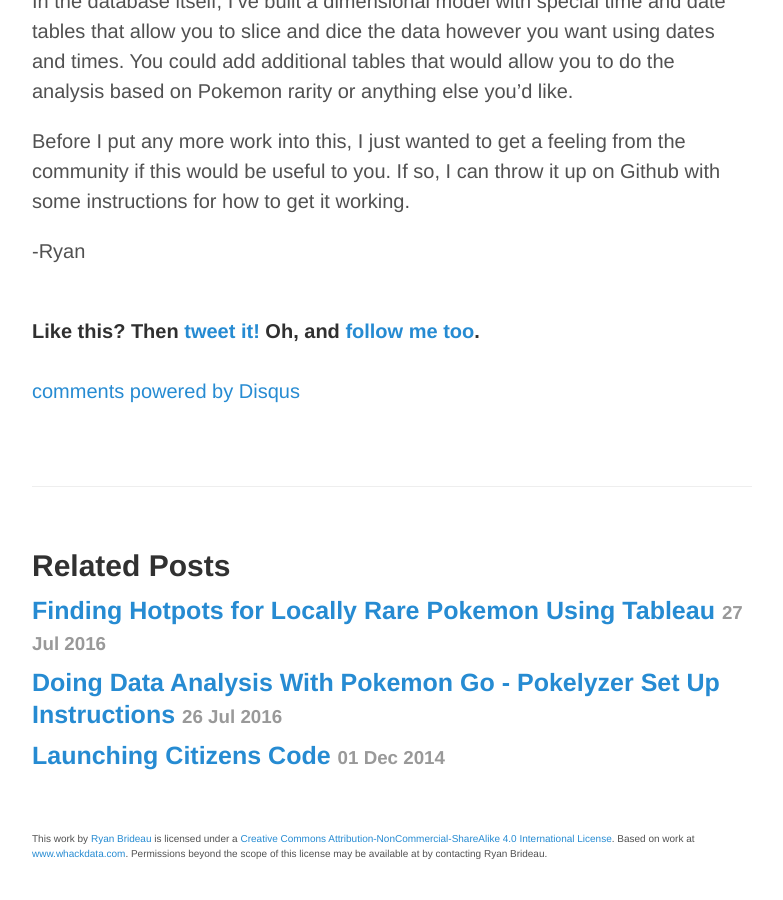
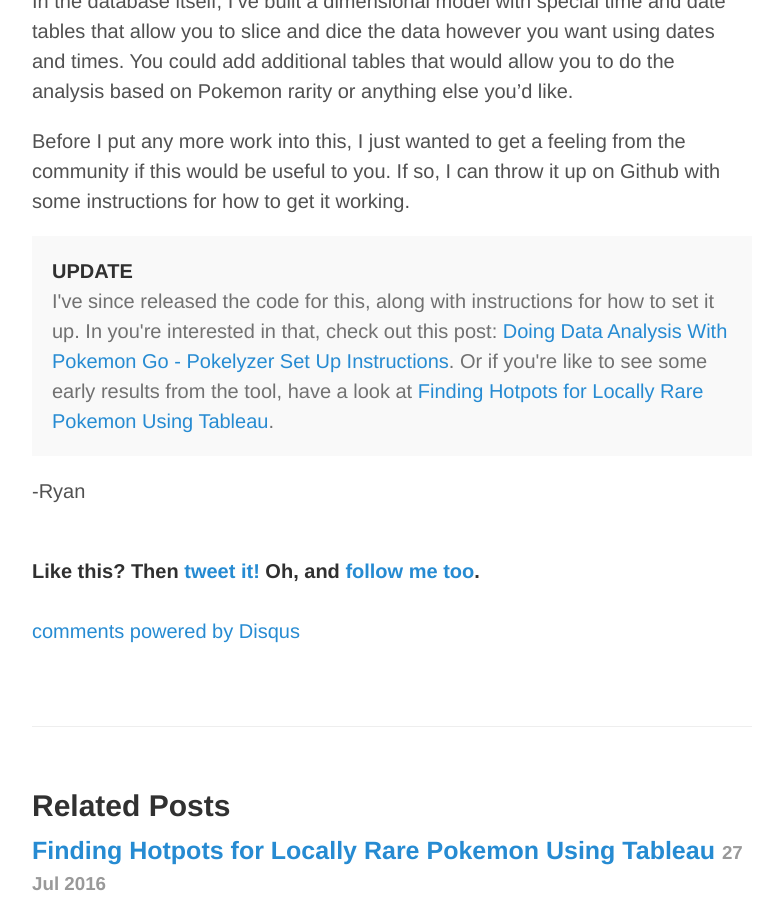
Before and after one commit to Brideau/whackdata, a Jekyll site: the page built from _posts/2016-07-25-tool-for-analyzing-mapping-pokemon-go.md, in a window 1280 px wide and 900 px high, scrolled down 1865 px. Shown: the whole window, without its empty margins (248-1031 px from the left). Built offline with Jekyll 4.4.1, drawn with Linux system fonts in a browser that asks for light colours; Markdown is read by kramdown in place of the engine named in the settings; comment, search, counter and statistics services are not loaded.

Commit message:
Updated original post

```diff
--- a/_posts/2016-07-25-tool-for-analyzing-mapping-pokemon-go.md
+++ b/_posts/2016-07-25-tool-for-analyzing-mapping-pokemon-go.md
@@ -23,4 +23,9 @@ In the database itself, I've built a dimensional model with special time and dat
 
 Before I put any more work into this, I just wanted to get a feeling from the community if this would be useful to you. If so, I can throw it up on Github with some instructions for how to get it working.
 
+<p class="message">
+<strong>UPDATE</strong><br>
+I've since released the code for this, along with instructions for how to set it up. In you're interested in that, check out this post: <a href="/2016/07/26/instructions-analyzing-pokemon-go-data/">Doing Data Analysis With Pokemon Go - Pokelyzer Set Up Instructions</a>. Or if you're like to see some early results from the tool, have a look at <a href="/2016/07/27/finding-locally-rare-pokemon/">Finding Hotpots for Locally Rare Pokemon Using Tableau</a>.
+</p>
+
 -Ryan
```
